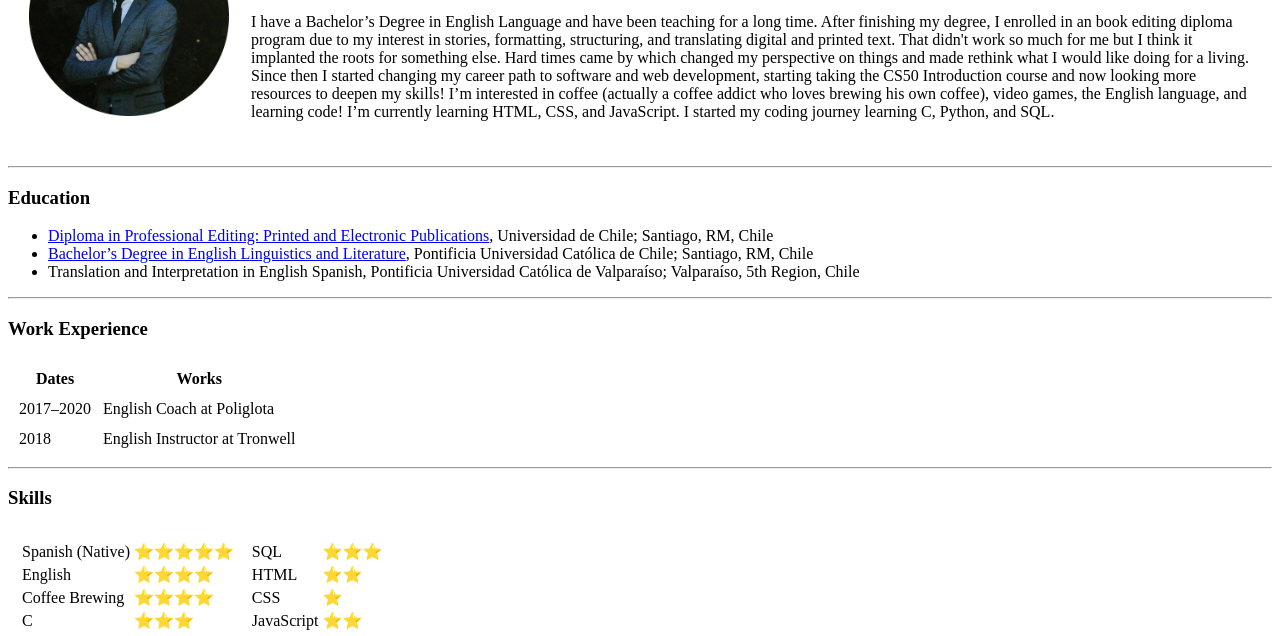
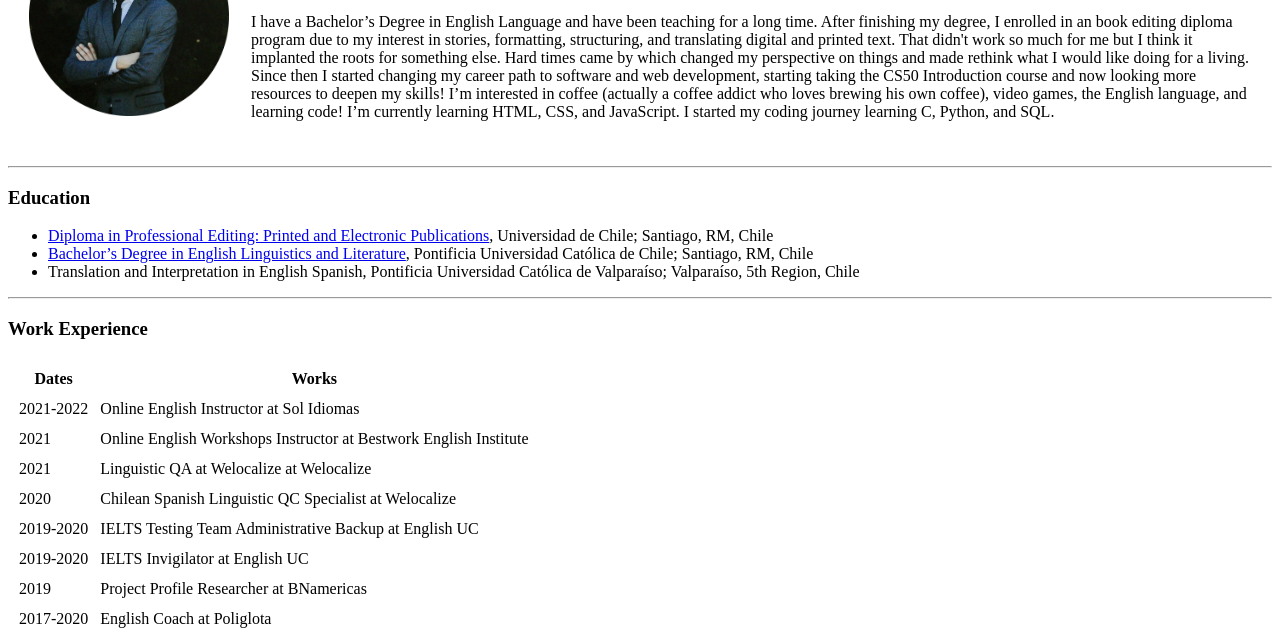
Before and after one commit to Veehto/cv, a plain HTML site: page index.html in a window 1280 px wide. Shown: the part 130-766 px from the top of the page. Drawn offline with Linux system fonts and the light colour scheme.

Commit message:
index.html
Added more items to the list of Work Experience.

```diff
--- a/index.html
+++ b/index.html
@@ -53,7 +53,35 @@
     <tbody>
       <tr>
         <!-- We go from top to bottom defining new table rows (<tr>) -->
-        <td>2017–2020</td> <!-- <td></td> represents 1 table cell in 1 table row (<tr></tr>), individual cells get placed horizontally (ltr) creating the columns. -->
+        <td>2021-2022</td> <!-- <td></td> represents 1 table cell in 1 table row (<tr></tr>), individual cells get placed horizontally (ltr) creating the columns. -->
+        <td>Online English Instructor at Sol Idiomas</td>
+      </tr>
+      <tr>
+        <td>2021</td>
+        <td>Online English Workshops Instructor at Bestwork English Institute</td>
+      </tr>
+      <tr>
+        <td>2021</td>
+        <td>Linguistic QA at Welocalize at Welocalize</td>
+      </tr>
+      <tr>
+        <td>2020</td>
+        <td>Chilean Spanish Linguistic QC Specialist at Welocalize</td>
+      </tr>
+      <tr>
+        <td>2019-2020</td>
+        <td>IELTS Testing Team Administrative Backup at English UC</td>
+      </tr>
+      <tr>
+        <td>2019-2020</td>
+        <td>IELTS Invigilator at English UC</td>
+      </tr>
+      <tr>
+        <td>2019</td>
+        <td>Project Profile Researcher at BNamericas</td>
+      </tr>
+      <tr>
+        <td>2017-2020</td>
         <td>English Coach at Poliglota</td>
       </tr>
       <tr>
```
